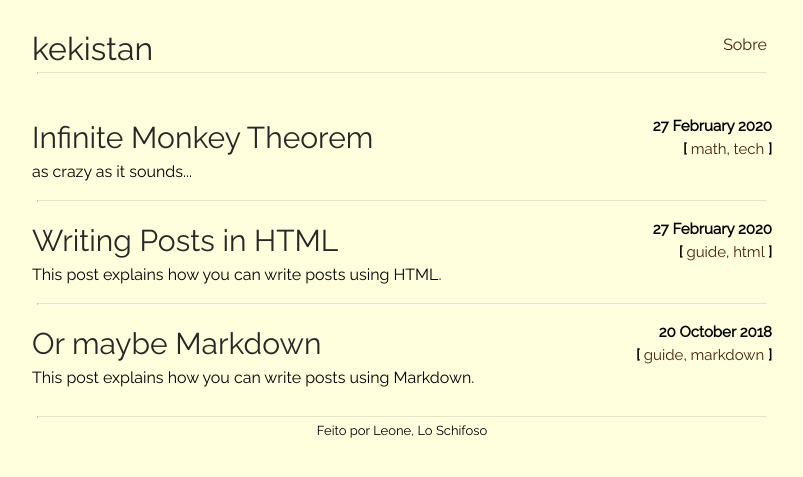
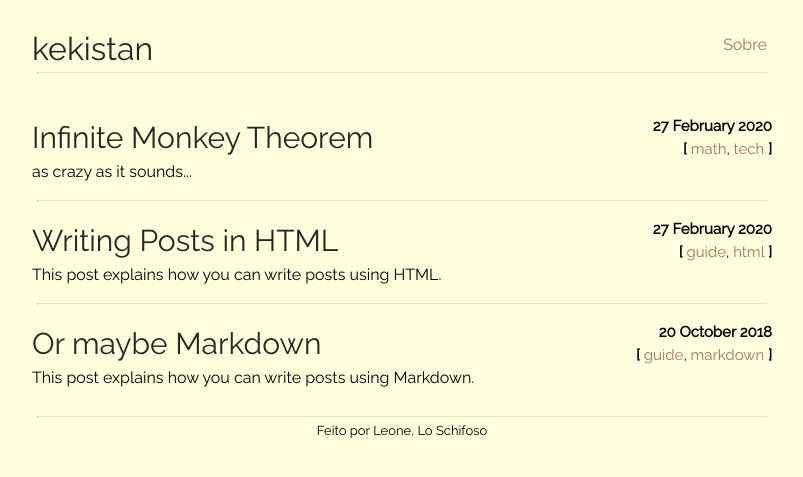
Before and after one commit to parchment-agoraphobia/parchment-agoraphobia.io, a Jekyll site: the page built from index.html, in a window 1280 px wide. Shown: the top 477 px of the page, without its empty margins (238-1041 px from the left). Built offline with Jekyll 4.4.1, drawn with Linux system fonts in a browser that asks for light colours.

Commit message:
nova cor de acento

```diff
--- a/css/main.scss
+++ b/css/main.scss
@@ -3,7 +3,7 @@
 ---
 // Customization Variables
 
-$accent: #441f0b;
+$accent: #A47551;
 
 $max-width: 740px;
 $med-width: 600px;
```
